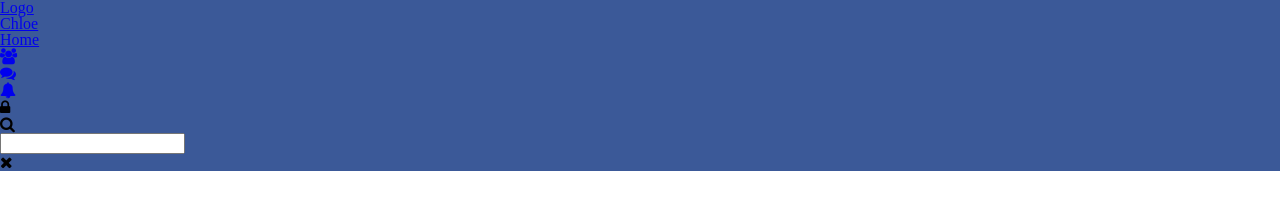
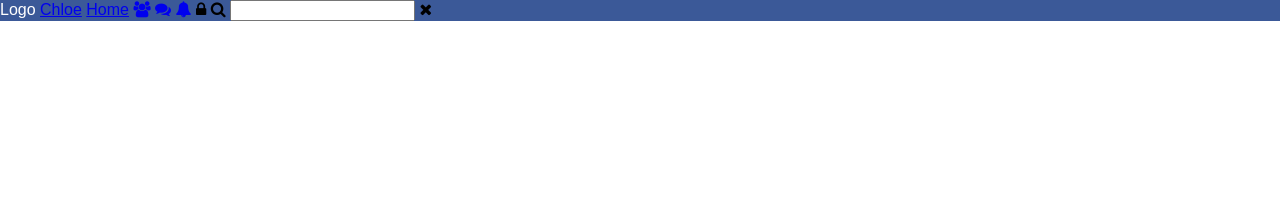
Before and after one commit to WebDevTuts/facebook_clone, a plain HTML site: page index.html in a window 1280 px wide. Drawn offline with Linux system fonts and the light colour scheme.

Commit message:
Set display properties for all the blocks

```diff
--- a/css/main.css
+++ b/css/main.css
@@ -1,3 +1,53 @@
+html {
+  font-family: sans-serif;
+}
+
 header {
   background: #3B5998;
 }
+
+header .logo-area {
+  color: white;
+  display: inline-block;
+}
+
+header .logo-area a {
+  color: white;
+  text-decoration: none;
+}
+
+header .menu {
+  display: inline-block;
+}
+
+header .menu ul li {
+  display: inline-block;
+}
+
+header .icon-links {
+  display: inline-block;
+}
+
+header .icon-links ul li {
+  display: inline-block;
+}
+
+header .quick-options {
+  display: inline-block;
+}
+
+header .icon-links .privacy {
+  display: inline-block;
+}
+
+header .quick-options {
+  display: inline-block;
+}
+
+header .search-area {
+  display: inline-block;
+}
+
+header .search-area ul li {
+  display: inline-block;
+}
```
